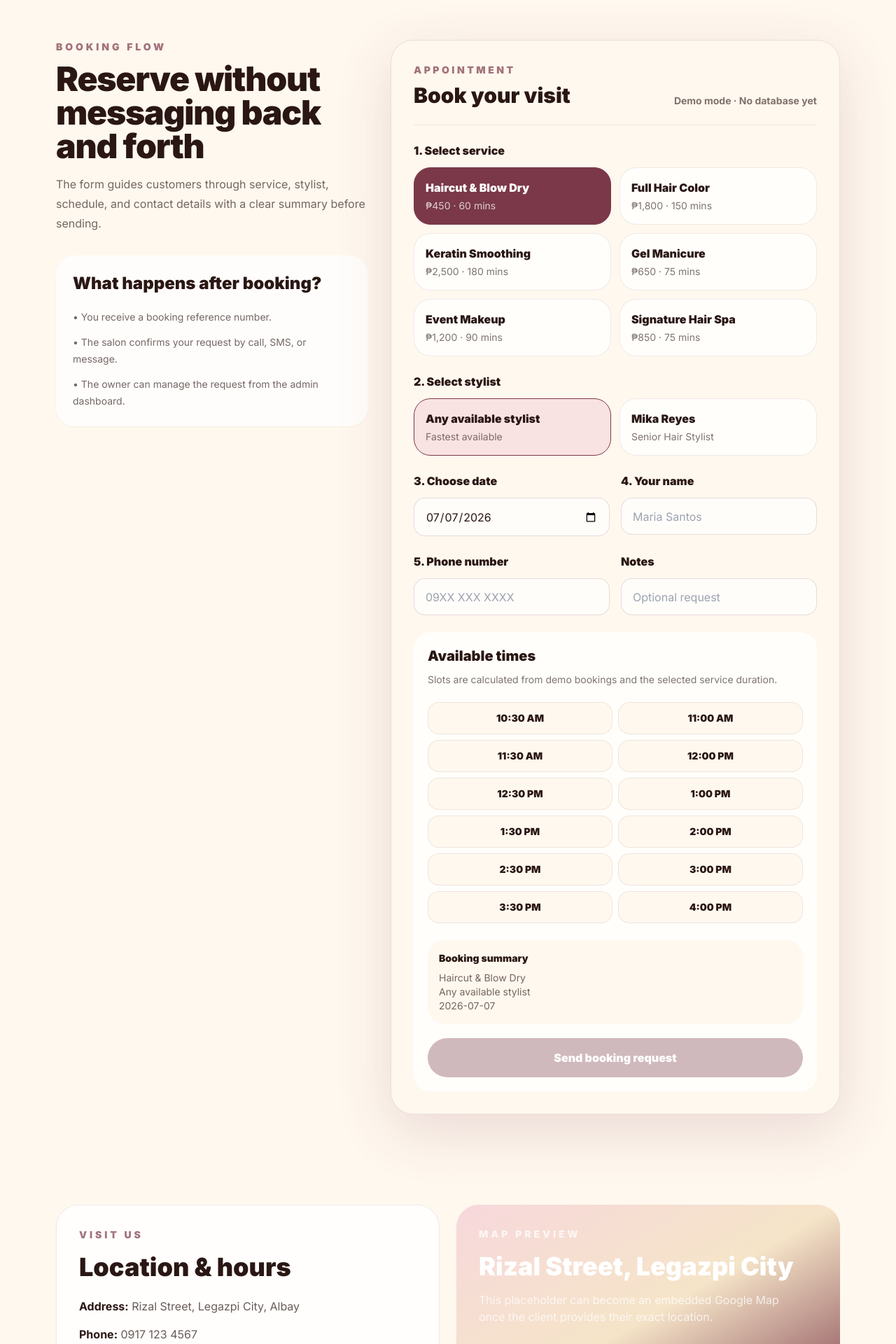
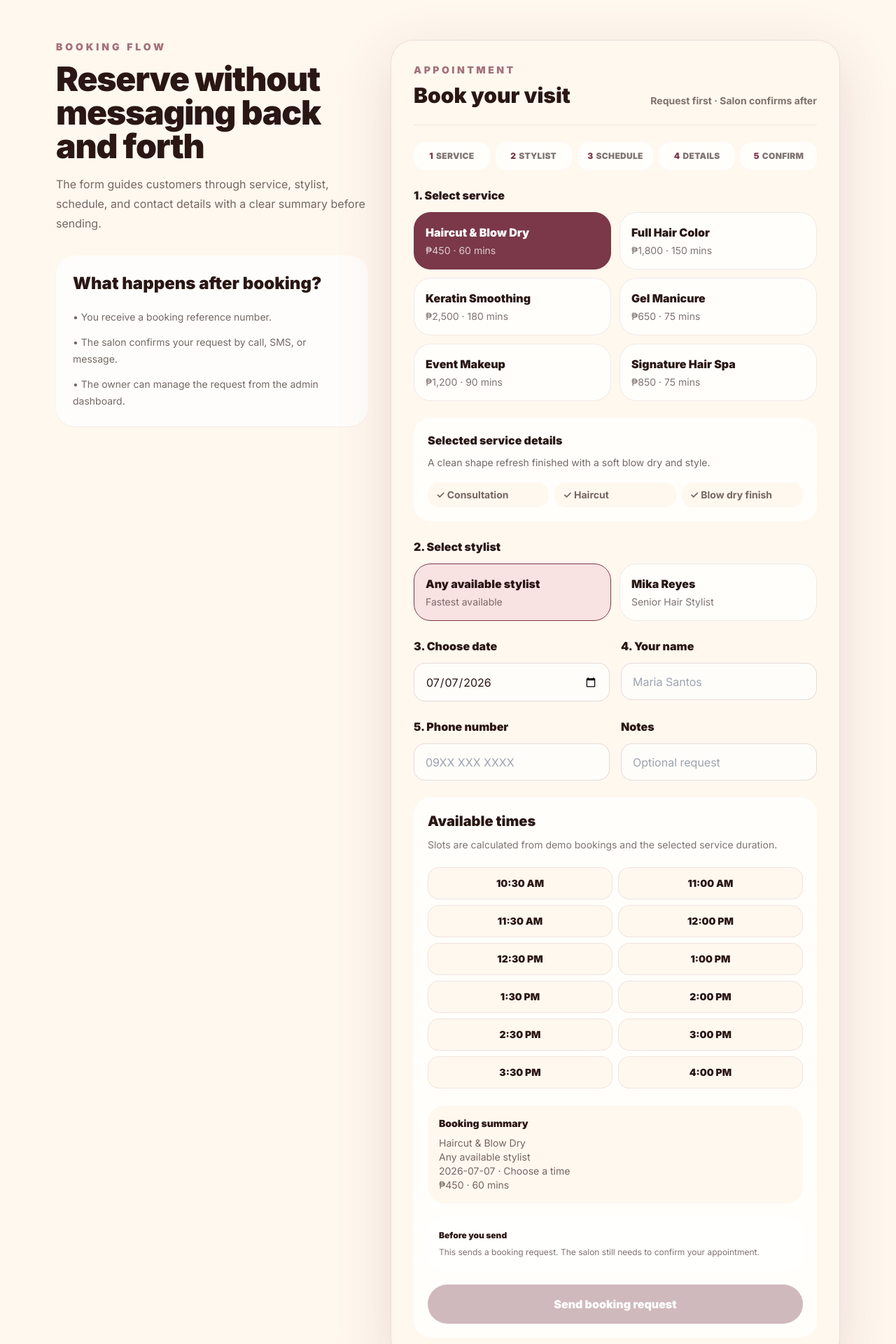
Before and after one commit to tan15hacks/Saas-Salon-Barber-Booking-System, a Next.js app: page / in a window 1280 px wide. Shown: the part 6020-7940 px from the top of the page at 70% size. Built offline with nearby package versions, Linux system fonts and the light colour scheme.

Commit message:
Improve booking wizard with steps and confirmation reference

```diff
--- a/components/booking/BookingWizard.tsx
+++ b/components/booking/BookingWizard.tsx
@@ -1,7 +1,7 @@
 "use client";
 
 import { useMemo, useState } from "react";
-import { bookings, services, staffMembers } from "@/lib/data";
+import { bookings, salon, services, staffMembers } from "@/lib/data";
 import type { Service } from "@/lib/types";
 
 type BookingWizardProps = {
@@ -11,6 +11,17 @@ type BookingWizardProps = {
 type Step = "details" | "confirmed";
 
 const ANY_STAFF = "any";
+
+const progressSteps = ["Service", "Stylist", "Schedule", "Details", "Confirm"];
+
+const serviceIncludes: Record<string, string[]> = {
+  "haircut-blowdry": ["Consultation", "Haircut", "Blow dry finish"],
+  "hair-color": ["Color consultation", "Single-process color", "Aftercare advice"],
+  "keratin-treatment": ["Hair assessment", "Smoothing treatment", "Shine finish"],
+  "manicure-gel": ["Cuticle care", "Nail shaping", "Gel polish"],
+  "event-makeup": ["Skin prep", "Soft glam makeup", "Touch-up guidance"],
+  "hair-spa": ["Scalp massage", "Treatment mask", "Soft finish"],
+};
 
 function todayIsoDate() {
   return new Date().toISOString().slice(0, 10);
@@ -70,6 +81,12 @@ function findStaffLabel(staffId: string) {
   return staffMembers.find((staff) => staff.id === staffId)?.name ?? "Stylist";
 }
 
+function createBookingReference() {
+  const datePart = new Date().toISOString().slice(2, 10).replaceAll("-", "");
+  const randomPart = Math.floor(1000 + Math.random() * 9000);
+  return `PG-${datePart}-${randomPart}`;
+}
+
 export function BookingWizard({ compact = false }: BookingWizardProps) {
   const [serviceId, setServiceId] = useState(services[0].id);
   const [staffId, setStaffId] = useState(ANY_STAFF);
@@ -79,10 +96,12 @@ export function BookingWizard({ compact = false }: BookingWizardProps) {
   const [customerPhone, setCustomerPhone] = useState("");
   const [notes, setNotes] = useState("");
   const [step, setStep] = useState<Step>("details");
+  const [bookingReference, setBookingReference] = useState(createBookingReference);
 
   const selectedService = services.find((service) => service.id === serviceId) ?? services[0];
   const availableStaff = useMemo(() => staffMembers.filter((staff) => staff.services.includes(serviceId)), [serviceId]);
   const availableSlots = useMemo(() => getSlots(selectedService, staffId, date), [selectedService, staffId, date]);
+  const selectedIncludes = serviceIncludes[selectedService.id] ?? ["Consultation", "Service", "Finish"];
 
   const canConfirm = customerName.trim().length > 1 && customerPhone.trim().length > 6 && Boolean(time);
 
@@ -107,26 +126,63 @@ export function BookingWizard({ compact = false }: BookingWizardProps) {
     setTime("");
   }
 
+  function submitBooking() {
+    setBookingReference(createBookingReference());
+    setStep("confirmed");
+  }
+
+  function resetBooking() {
+    setStep("details");
+    setTime("");
+    setCustomerName("");
+    setCustomerPhone("");
+    setNotes("");
+    setBookingReference(createBookingReference());
+  }
+
   if (step === "confirmed") {
     return (
       <div className="glass-card rounded-[2rem] p-6 md:p-8">
         <div className="grid h-16 w-16 place-items-center rounded-full bg-rosewood text-2xl font-black text-white">✓</div>
-        <h3 className="mt-6 text-3xl font-black">Booking request sent</h3>
+        <p className="mt-6 text-sm font-black uppercase tracking-[0.28em] text-rosewood/70">Booking request sent</p>
+        <h3 className="mt-3 text-3xl font-black">We received your appointment request</h3>
         <p className="mt-3 leading-7 text-espresso/70">
-          Thanks, {customerName}. Your {selectedService.name} appointment for {date} at {formatTime(time)} has been received. The salon owner can confirm it from the admin dashboard once database integration is added.
+          Thanks, {customerName}. Your {selectedService.name} request for {date} at {formatTime(time)} has been received. The salon will confirm by call, SMS, or message.
         </p>
+
+        <div className="mt-6 rounded-3xl bg-rosewood p-5 text-white">
+          <p className="text-sm font-bold uppercase tracking-[0.24em] text-champagne">Booking reference</p>
+          <p className="mt-2 text-3xl font-black">{bookingReference}</p>
+          <p className="mt-2 text-sm text-white/70">Save this reference when contacting {salon.name}.</p>
+        </div>
+
         <div className="mt-6 rounded-3xl bg-white/70 p-5">
-          <p className="font-black">Summary</p>
+          <p className="font-black">Appointment summary</p>
           <dl className="mt-4 grid gap-3 text-sm text-espresso/70 sm:grid-cols-2">
             <div><dt className="font-bold text-espresso">Service</dt><dd>{selectedService.name}</dd></div>
             <div><dt className="font-bold text-espresso">Stylist</dt><dd>{findStaffLabel(staffId)}</dd></div>
             <div><dt className="font-bold text-espresso">Price</dt><dd>₱{selectedService.price.toLocaleString()}</dd></div>
             <div><dt className="font-bold text-espresso">Duration</dt><dd>{selectedService.durationMinutes} mins</dd></div>
+            <div><dt className="font-bold text-espresso">Date</dt><dd>{date}</dd></div>
+            <div><dt className="font-bold text-espresso">Time</dt><dd>{formatTime(time)}</dd></div>
+            <div><dt className="font-bold text-espresso">Contact</dt><dd>{customerPhone}</dd></div>
+            {notes ? <div><dt className="font-bold text-espresso">Notes</dt><dd>{notes}</dd></div> : null}
           </dl>
         </div>
-        <button onClick={() => setStep("details")} className="mt-6 rounded-full bg-rosewood px-6 py-3 font-black text-white transition hover:bg-espresso">
-          Create another booking
-        </button>
+
+        <div className="mt-6 rounded-3xl bg-cream p-5 text-sm leading-6 text-espresso/65">
+          <p className="font-black text-espresso">Reminder</p>
+          <p className="mt-2">Please arrive 10 minutes early. If you need to cancel or reschedule, contact {salon.phone} at least 3 hours before your appointment.</p>
+        </div>
+
+        <div className="mt-6 flex flex-col gap-3 sm:flex-row">
+          <button onClick={resetBooking} className="rounded-full bg-rosewood px-6 py-3 font-black text-white transition hover:bg-espresso">
+            Create another booking
+          </button>
+          <a href={`tel:${salon.phone.replaceAll(" ", "")}`} className="rounded-full border border-rosewood/20 px-6 py-3 text-center font-black text-rosewood transition hover:bg-white">
+            Call salon
+          </a>
+        </div>
       </div>
     );
   }
@@ -138,7 +194,15 @@ export function BookingWizard({ compact = false }: BookingWizardProps) {
           <p className="text-sm font-black uppercase tracking-[0.25em] text-rosewood/70">Appointment</p>
           <h3 className="mt-2 text-3xl font-black">Book your visit</h3>
         </div>
-        <p className="text-sm font-bold text-espresso/60">Demo mode · No database yet</p>
+        <p className="text-sm font-bold text-espresso/60">Request first · Salon confirms after</p>
+      </div>
+
+      <div className="mt-6 grid gap-2 sm:grid-cols-5">
+        {progressSteps.map((progressStep, index) => (
+          <div key={progressStep} className="rounded-2xl bg-white/70 p-3 text-center text-xs font-black uppercase tracking-wide text-espresso/60">
+            <span className="mr-1 text-rosewood">{index + 1}</span>{progressStep}
+          </div>
+        ))}
       </div>
 
       <div className={`mt-6 grid gap-6 ${compact ? "" : "lg:grid-cols-[1fr_0.82fr]"}`}>
@@ -153,6 +217,14 @@ export function BookingWizard({ compact = false }: BookingWizardProps) {
                 </button>
               ))}
             </div>
+          </div>
+
+          <div className="rounded-[1.5rem] bg-white/70 p-5">
+            <p className="font-black">Selected service details</p>
+            <p className="mt-2 text-sm leading-6 text-espresso/65">{selectedService.description}</p>
+            <ul className="mt-4 grid gap-2 text-sm text-espresso/65 sm:grid-cols-3">
+              {selectedIncludes.map((item) => <li key={item} className="rounded-2xl bg-cream px-3 py-2 font-bold">✓ {item}</li>)}
+            </ul>
           </div>
 
           <div>
@@ -200,16 +272,23 @@ export function BookingWizard({ compact = false }: BookingWizardProps) {
               </button>
             ))}
           </div>
+          {availableSlots.length === 0 ? <p className="mt-4 rounded-2xl bg-red-100 p-4 text-sm font-bold text-red-700">No available time slots for this date and stylist. Try another option.</p> : null}
 
           <div className="mt-6 rounded-3xl bg-cream p-4 text-sm">
             <p className="font-black">Booking summary</p>
             <p className="mt-2 text-espresso/65">{selectedService.name}</p>
             <p className="text-espresso/65">{findStaffLabel(staffId)}</p>
-            <p className="text-espresso/65">{date}{time ? ` · ${formatTime(time)}` : ""}</p>
+            <p className="text-espresso/65">{date}{time ? ` · ${formatTime(time)}` : " · Choose a time"}</p>
+            <p className="text-espresso/65">₱{selectedService.price.toLocaleString()} · {selectedService.durationMinutes} mins</p>
             {notes ? <p className="mt-2 text-espresso/65">Note: {notes}</p> : null}
           </div>
 
-          <button disabled={!canConfirm} onClick={() => setStep("confirmed")} className="mt-5 w-full rounded-full bg-rosewood px-6 py-4 font-black text-white transition hover:bg-espresso disabled:cursor-not-allowed disabled:bg-rosewood/35">
+          <div className="mt-5 rounded-3xl bg-white/80 p-4 text-xs leading-5 text-espresso/60">
+            <p className="font-black text-espresso">Before you send</p>
+            <p className="mt-1">This sends a booking request. The salon still needs to confirm your appointment.</p>
+          </div>
+
+          <button disabled={!canConfirm} onClick={submitBooking} className="mt-5 w-full rounded-full bg-rosewood px-6 py-4 font-black text-white transition hover:bg-espresso disabled:cursor-not-allowed disabled:bg-rosewood/35">
             Send booking request
           </button>
         </aside>
```
